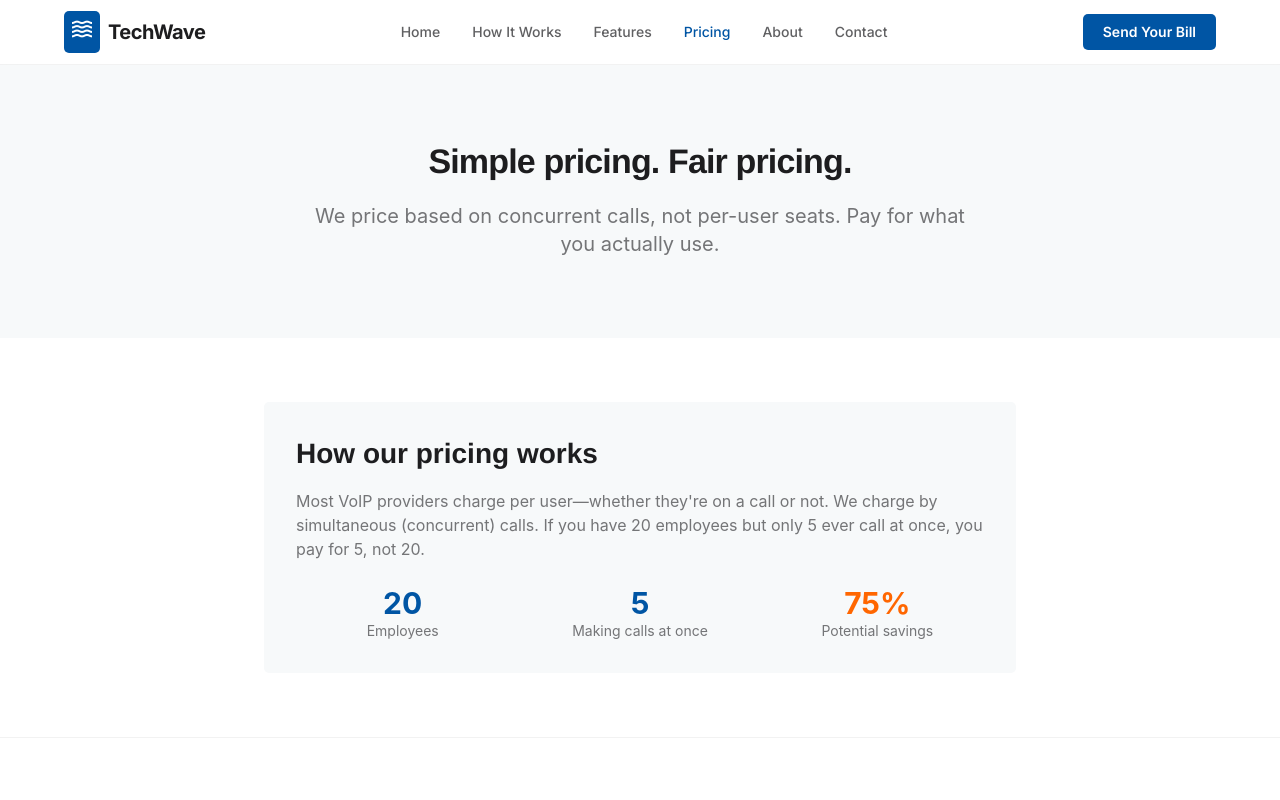
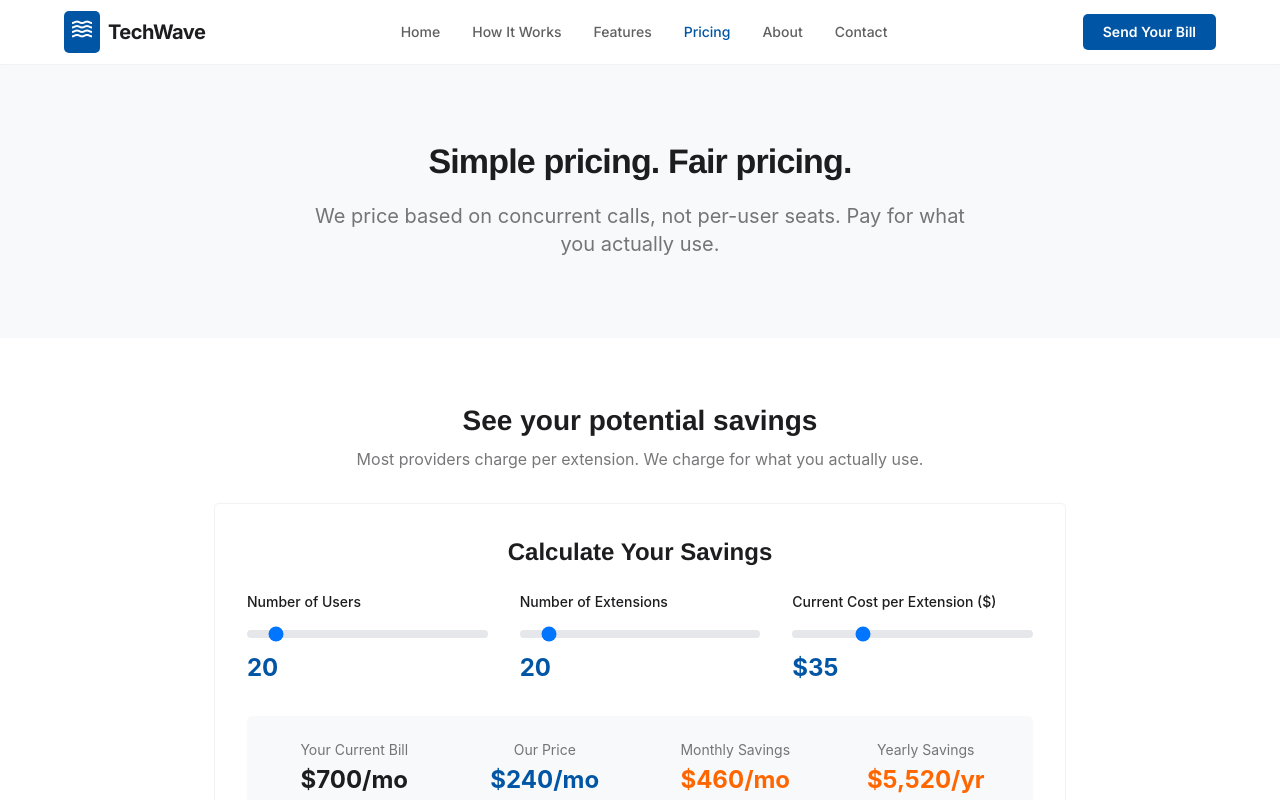
Before and after one commit to gsteinig/techwave-voip-opencode-v1, a Next.js app: page /pricing in a window 1280 px wide. Shown: the top 800 px of the page. Built offline with nearby package versions, Linux system fonts and the light colour scheme.

Commit message:
Add pricing calculator

```diff
--- a/src/app/pricing/page.tsx
+++ b/src/app/pricing/page.tsx
@@ -1,4 +1,5 @@
 import Link from "next/link";
+import PricingCalculator from "@/components/PricingCalculator";
 
 export const metadata = {
   title: "Pricing | TechWave VoIP",
@@ -75,33 +76,18 @@ export default function Pricing() {
           </div>
         </section>
 
-        {/* Pricing Model Explanation */}
+        {/* Pricing Calculator */}
         <section className="py-16 border-b border-black/5">
-          <div className="max-w-[800px] mx-auto px-6">
-            <div className="bg-bg-light rounded-[5px] p-8">
-              <h2 className="font-heading text-xl font-bold text-text-primary mb-4">
-                How our pricing works
+          <div className="max-w-[900px] mx-auto px-6">
+            <div className="text-center mb-8">
+              <h2 className="font-heading text-2xl font-bold text-text-primary mb-2">
+                See your potential savings
               </h2>
-              <p className="text-text-primary/60 mb-6">
-                Most VoIP providers charge per user—whether they're on a call or not.
-                We charge by simultaneous (concurrent) calls. If you have 20 employees but only 5
-                ever call at once, you pay for 5, not 20.
+              <p className="text-text-primary/60">
+                Most providers charge per extension. We charge for what you actually use.
               </p>
-              <div className="grid grid-cols-1 md:grid-cols-3 gap-6">
-                <div className="text-center">
-                  <p className="text-3xl font-bold text-primary">20</p>
-                  <p className="text-sm text-text-primary/60">Employees</p>
-                </div>
-                <div className="text-center">
-                  <p className="text-3xl font-bold text-primary">5</p>
-                  <p className="text-sm text-text-primary/60">Making calls at once</p>
-                </div>
-                <div className="text-center">
-                  <p className="text-3xl font-bold text-accent">75%</p>
-                  <p className="text-sm text-text-primary/60">Potential savings</p>
-                </div>
-              </div>
             </div>
+            <PricingCalculator />
           </div>
         </section>
 
--- /dev/null
+++ b/src/components/PricingCalculator.tsx
@@ -0,0 +1,127 @@
+"use client";
+
+import { useState, useMemo } from "react";
+
+const LICENSE_SIZES = [8, 16, 32, 48, 64, 96, 128, 192, 256, 512, 1024];
+
+export default function PricingCalculator() {
+  const [users, setUsers] = useState(20);
+  const [extensions, setExtensions] = useState(20);
+  const [costPerExtension, setCostPerExtension] = useState(35);
+
+  const calculation = useMemo(() => {
+    const concurrentCalls = Math.ceil(users / 3);
+
+    let licenseSize = LICENSE_SIZES[0];
+    for (const size of LICENSE_SIZES) {
+      if (size >= concurrentCalls) {
+        licenseSize = size;
+        break;
+      }
+    }
+
+    const ourPrice = licenseSize * 30;
+    const currentPrice = extensions * costPerExtension;
+    const monthlySavings = currentPrice - ourPrice;
+    const yearlySavings = monthlySavings * 12;
+    const savingsPercent = currentPrice > 0 ? Math.round((monthlySavings / currentPrice) * 100) : 0;
+
+    return {
+      concurrentCalls,
+      licenseSize,
+      ourPrice,
+      currentPrice,
+      monthlySavings,
+      yearlySavings,
+      savingsPercent,
+    };
+  }, [users, extensions, costPerExtension]);
+
+  return (
+    <div className="bg-white rounded-[5px] border border-black/5 p-8">
+      <h3 className="font-heading text-2xl font-bold text-text-primary mb-6 text-center">
+        Calculate Your Savings
+      </h3>
+
+      <div className="grid grid-cols-1 md:grid-cols-3 gap-8 mb-8">
+        <div>
+          <label className="block text-sm font-medium text-text-primary mb-2">
+            Number of Users
+          </label>
+          <input
+            type="range"
+            min="1"
+            max="200"
+            value={users}
+            onChange={(e) => setUsers(Number(e.target.value))}
+            className="w-full h-2 bg-gray-200 rounded-lg appearance-none cursor-pointer"
+          />
+          <div className="mt-2 text-2xl font-bold text-primary">{users}</div>
+        </div>
+
+        <div>
+          <label className="block text-sm font-medium text-text-primary mb-2">
+            Number of Extensions
+          </label>
+          <input
+            type="range"
+            min="1"
+            max="200"
+            value={extensions}
+            onChange={(e) => setExtensions(Number(e.target.value))}
+            className="w-full h-2 bg-gray-200 rounded-lg appearance-none cursor-pointer"
+          />
+          <div className="mt-2 text-2xl font-bold text-primary">{extensions}</div>
+        </div>
+
+        <div>
+          <label className="block text-sm font-medium text-text-primary mb-2">
+            Current Cost per Extension ($)
+          </label>
+          <input
+            type="range"
+            min="10"
+            max="100"
+            value={costPerExtension}
+            onChange={(e) => setCostPerExtension(Number(e.target.value))}
+            className="w-full h-2 bg-gray-200 rounded-lg appearance-none cursor-pointer"
+          />
+          <div className="mt-2 text-2xl font-bold text-primary">${costPerExtension}</div>
+        </div>
+      </div>
+
+      <div className="bg-bg-light rounded-[5px] p-6">
+        <div className="grid grid-cols-2 md:grid-cols-4 gap-6 mb-6">
+          <div className="text-center">
+            <p className="text-sm text-text-primary/60 mb-1">Your Current Bill</p>
+            <p className="text-2xl font-bold text-text-primary">${calculation.currentPrice}/mo</p>
+          </div>
+          <div className="text-center">
+            <p className="text-sm text-text-primary/60 mb-1">Our Price</p>
+            <p className="text-2xl font-bold text-primary">${calculation.ourPrice}/mo</p>
+          </div>
+          <div className="text-center">
+            <p className="text-sm text-text-primary/60 mb-1">Monthly Savings</p>
+            <p className="text-2xl font-bold text-accent">${calculation.monthlySavings}/mo</p>
+          </div>
+          <div className="text-center">
+            <p className="text-sm text-text-primary/60 mb-1">Yearly Savings</p>
+            <p className="text-2xl font-bold text-accent">${calculation.yearlySavings.toLocaleString()}/yr</p>
+          </div>
+        </div>
+
+        {calculation.savingsPercent > 0 && (
+          <div className="text-center pt-6 border-t border-black/5">
+            <p className="text-lg text-text-primary/60">
+              You could save <span className="font-bold text-accent">{calculation.savingsPercent}%</span> on your monthly phone bill
+            </p>
+          </div>
+        )}
+      </div>
+
+      <p className="text-xs text-text-primary/40 mt-4 text-center">
+        *Based on {users} users. Your system sized for {calculation.concurrentCalls} simultaneous calls ({calculation.licenseSize} channel license at $30/channel).
+      </p>
+    </div>
+  );
+}
```
